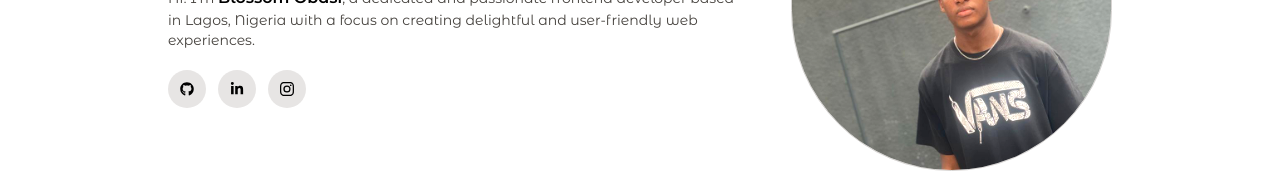
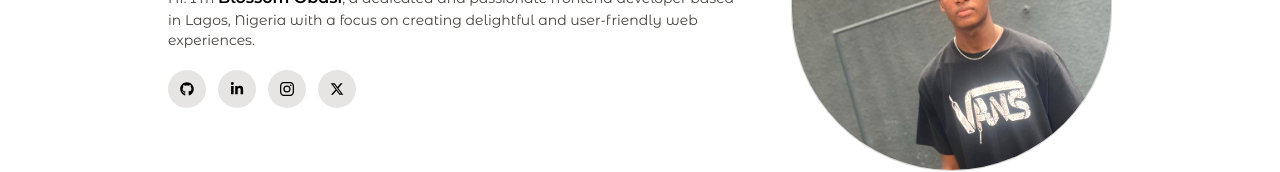
Before and after one commit to blossomobasi/blossoms-portfolio, a Next.js app: page / in a window 1280 px wide. Shown: the part 369-541 px from the top of the page. Built offline with nearby package versions, Linux system fonts and the light colour scheme.

Commit message:
Add Twitter(X) social icon in the home section

```diff
--- a/src/components/Home.tsx
+++ b/src/components/Home.tsx
@@ -1,12 +1,14 @@
 "use client";
 
+import Image from "next/image";
 import { Typewriter } from "react-simple-typewriter";
 
-import Image from "next/image";
+import Icon from "./Icon";
 import TechStack from "./TechStack";
-import Icon from "./Icon";
+
 import { FaGithub, FaLinkedinIn } from "react-icons/fa6";
 import { BsInstagram } from "react-icons/bs";
+import { FaXTwitter } from "react-icons/fa6";
 
 const Home = () => {
   return (
@@ -48,6 +50,9 @@ const Home = () => {
             <Icon url="https://www.instagram.com/iambl0ss0m/" title="Instagram">
               <BsInstagram />
             </Icon>
+            <Icon url="https://x.com/Blossom_obasi" title="Twitter(X)">
+              <FaXTwitter />
+            </Icon>
           </div>
         </div>
 
--- a/src/components/NavBar.tsx
+++ b/src/components/NavBar.tsx
@@ -1,9 +1,10 @@
 "use client";
 
+import { useState } from "react";
+import Link from "next/link";
 import { useDarkMode } from "@/context/DarkModeContext";
+
 import Logo from "./Logo";
-import Link from "next/link";
-import { useState } from "react";
 
 import { CgMenuRight } from "react-icons/cg";
 import { LiaTimesSolid } from "react-icons/lia";
```
